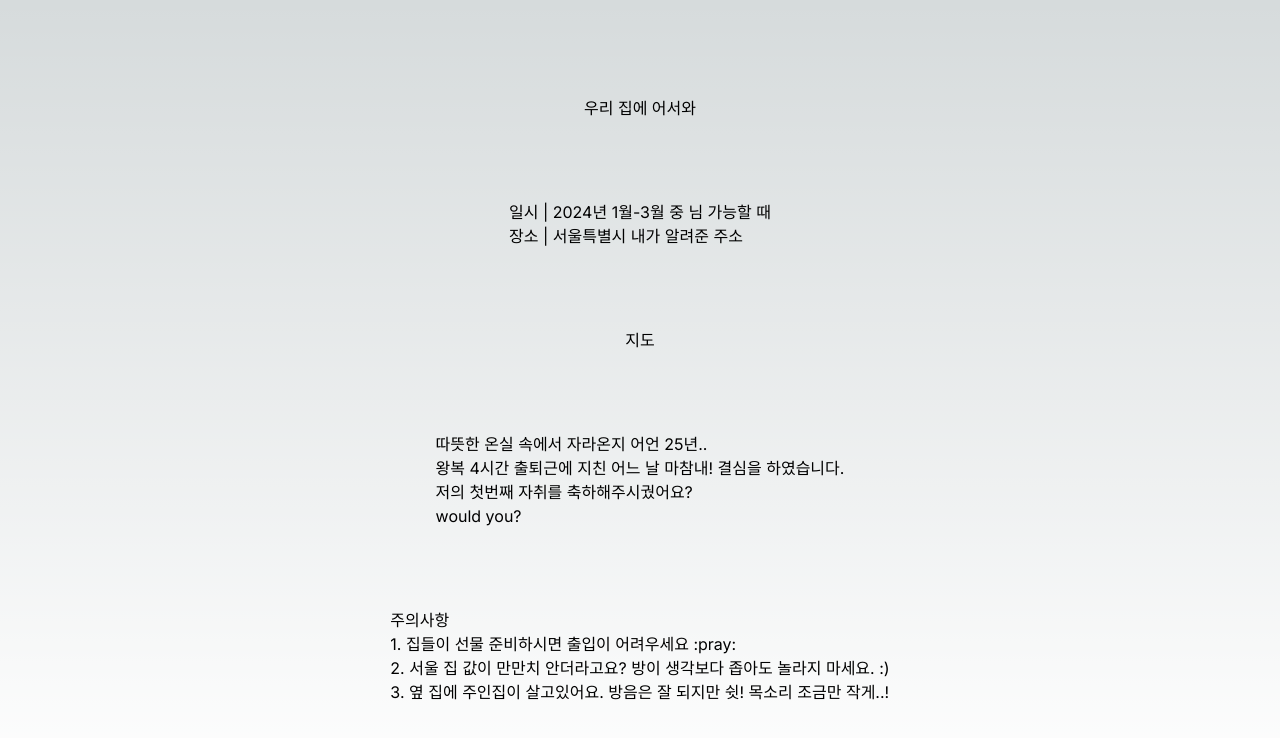
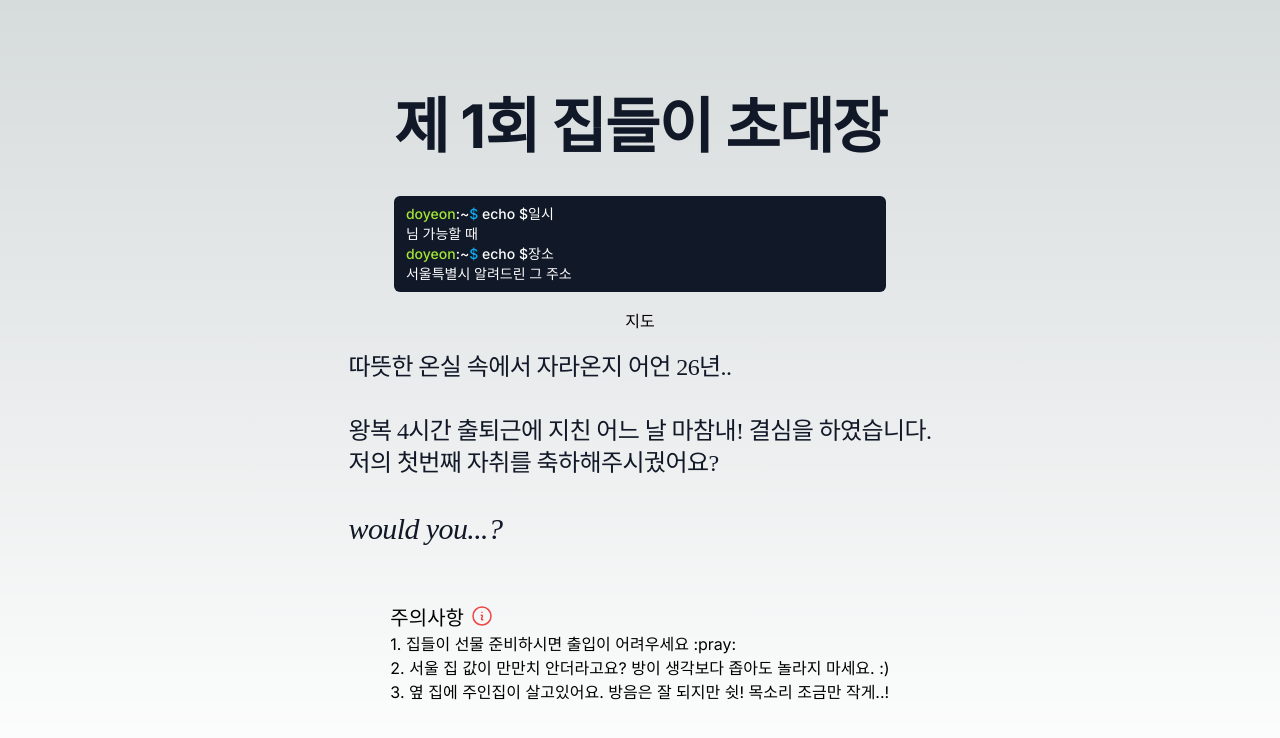
Before and after one commit to uoayop/welcome-to-my-house, a Next.js app: page / in a window 1280 px wide. Shown: the top 738 px of the page. Built offline with nearby package versions, Linux system fonts and the light colour scheme; a web font is replaced by a local one.

Commit message:
style: 웹 폰트 수정, 코드 필드 추가

```diff
--- a/src/app/globals.css
+++ b/src/app/globals.css
@@ -21,3 +21,11 @@ body {
   background: linear-gradient(to bottom, transparent, rgb(var(--background-end-rgb)))
     rgb(var(--background-start-rgb));
 }
+
+@font-face {
+  font-family: 'OGRenaissance';
+  src: url('https://cdn.jsdelivr.net/gh/projectnoonnu/noonfonts_2312-1@1.1/OG_Renaissance_Secret-Rg.woff2')
+    format('woff2');
+  font-weight: normal;
+  font-style: normal;
+}
--- a/src/app/page.tsx
+++ b/src/app/page.tsx
@@ -1,22 +1,40 @@
+import InfoIcon from '../components/InfoIcon';
+
 export default function Home() {
   return (
     <main className="flex min-h-screen flex-col items-center justify-between p-24">
       <div>
-        <h1>우리 집에 어서와</h1>
+        <h1 className="text-4xl font-bold tracking-tight text-gray-900 sm:text-5xl md:text-6xl">
+          제 1회 집들이 초대장
+        </h1>
+        <div className="mt-10 text-lg bg-gray-900 text-white rounded-md px-3 py-2 text-sm font-medium">
+          <p>
+            <span className="text-lime-400">doyeon</span>:~
+            <span className="text-sky-500">$</span>
+            &nbsp;echo&nbsp;$일시
+          </p>
+          <p>님 가능할 때</p>
+          <p>
+            <span className="text-lime-400">doyeon</span>:~<span className="text-sky-500">$</span>
+            &nbsp;echo&nbsp;$장소
+          </p>
+          <p>서울특별시 알려드린 그 주소</p>
+        </div>
+      </div>
+      <div>지도</div>
+      <div className="text-gray-900 font-OGRenaissance tracking-tight  text-xl sm:text-2xl">
+        <p>따뜻한 온실 속에서 자라온지 어언 26년..</p>
+        <br />
+        <p>왕복 4시간 출퇴근에 지친 어느 날 마참내! 결심을 하였습니다.</p>
+        <p>저의 첫번째 자취를 축하해주시궜어요?</p>
+        <br />
+        <p className="italic text-2xl sm:text-3xl">would you...?</p>
       </div>
       <div>
-        <p>일시 | 2024년 1월-3월 중 님 가능할 때</p>
-        <p>장소 | 서울특별시 내가 알려준 주소</p>
-      </div>
-      <div>지도</div>
-      <div>
-        <p>따뜻한 온실 속에서 자라온지 어언 25년..</p>
-        <p>왕복 4시간 출퇴근에 지친 어느 날 마참내! 결심을 하였습니다.</p>
-        <p>저의 첫번째 자취를 축하해주시궜어요?</p>
-        <p>would you?</p>
-      </div>
-      <div>
-        <h3>주의사항</h3>
+        <h2 className="flex text-xl mt-10">
+          <span>주의사항&nbsp;</span>
+          <InfoIcon />
+        </h2>
         <p>1. 집들이 선물 준비하시면 출입이 어려우세요 :pray:</p>
         <p>2. 서울 집 값이 만만치 안더라고요? 방이 생각보다 좁아도 놀라지 마세요. :)</p>
         <p>3. 옆 집에 주인집이 살고있어요. 방음은 잘 되지만 쉿! 목소리 조금만 작게..!</p>
--- /dev/null
+++ b/src/components/InfoIcon.jsx
@@ -0,0 +1,20 @@
+const InfoIcon = () => {
+  return (
+    <svg
+      xmlns="http://www.w3.org/2000/svg"
+      fill="none"
+      viewBox="0 0 24 24"
+      stroke-width="1.5"
+      stroke="currentColor"
+      className="w-6 h-6 text-red-500"
+    >
+      <path
+        stroke-linecap="round"
+        stroke-linejoin="round"
+        d="m11.25 11.25.041-.02a.75.75 0 0 1 1.063.852l-.708 2.836a.75.75 0 0 0 1.063.853l.041-.021M21 12a9 9 0 1 1-18 0 9 9 0 0 1 18 0Zm-9-3.75h.008v.008H12V8.25Z"
+      />
+    </svg>
+  );
+};
+
+export default InfoIcon;
--- a/tailwind.config.ts
+++ b/tailwind.config.ts
@@ -13,6 +13,10 @@ const config: Config = {
         "gradient-conic":
           "conic-gradient(from 180deg at 50% 50%, var(--tw-gradient-stops))",
       },
+
+    },
+    fontFamily: {
+      OGRenaissance: ["OGRenaissance"],
     },
   },
   plugins: [],
```
